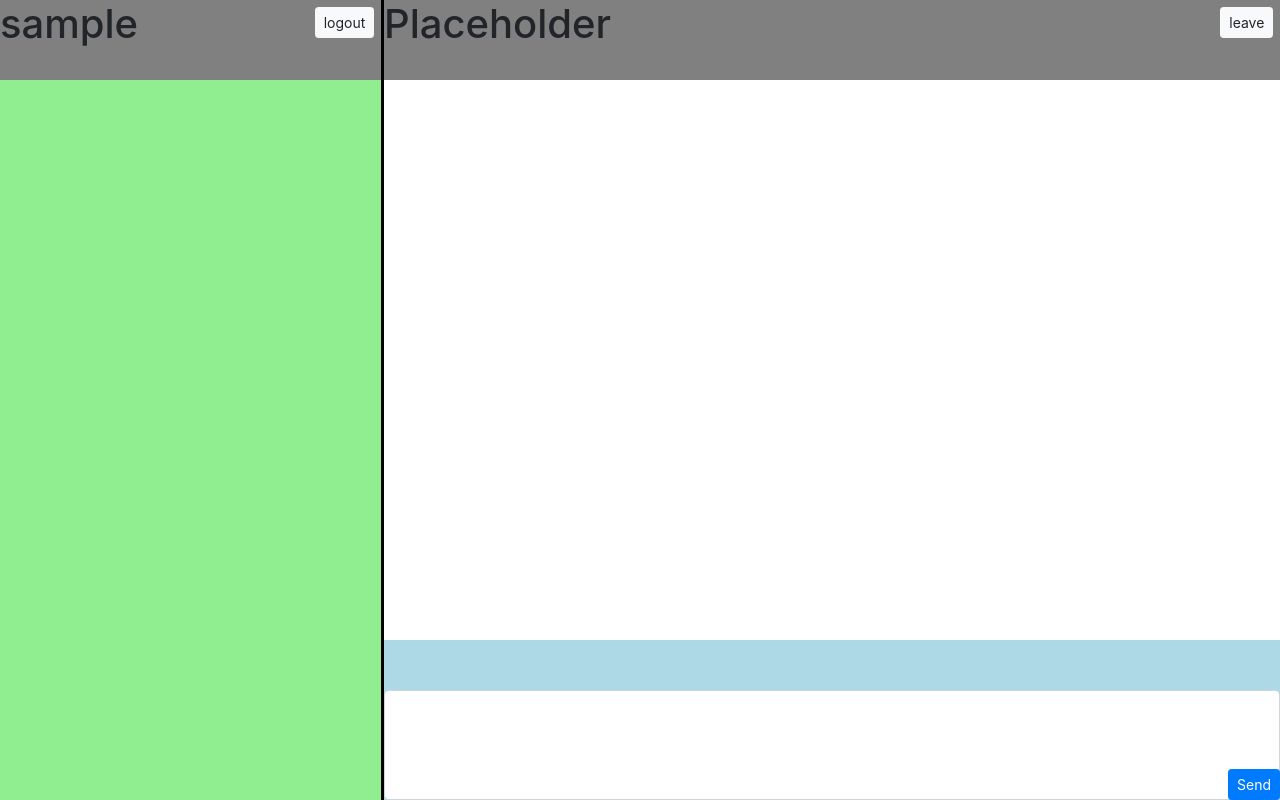
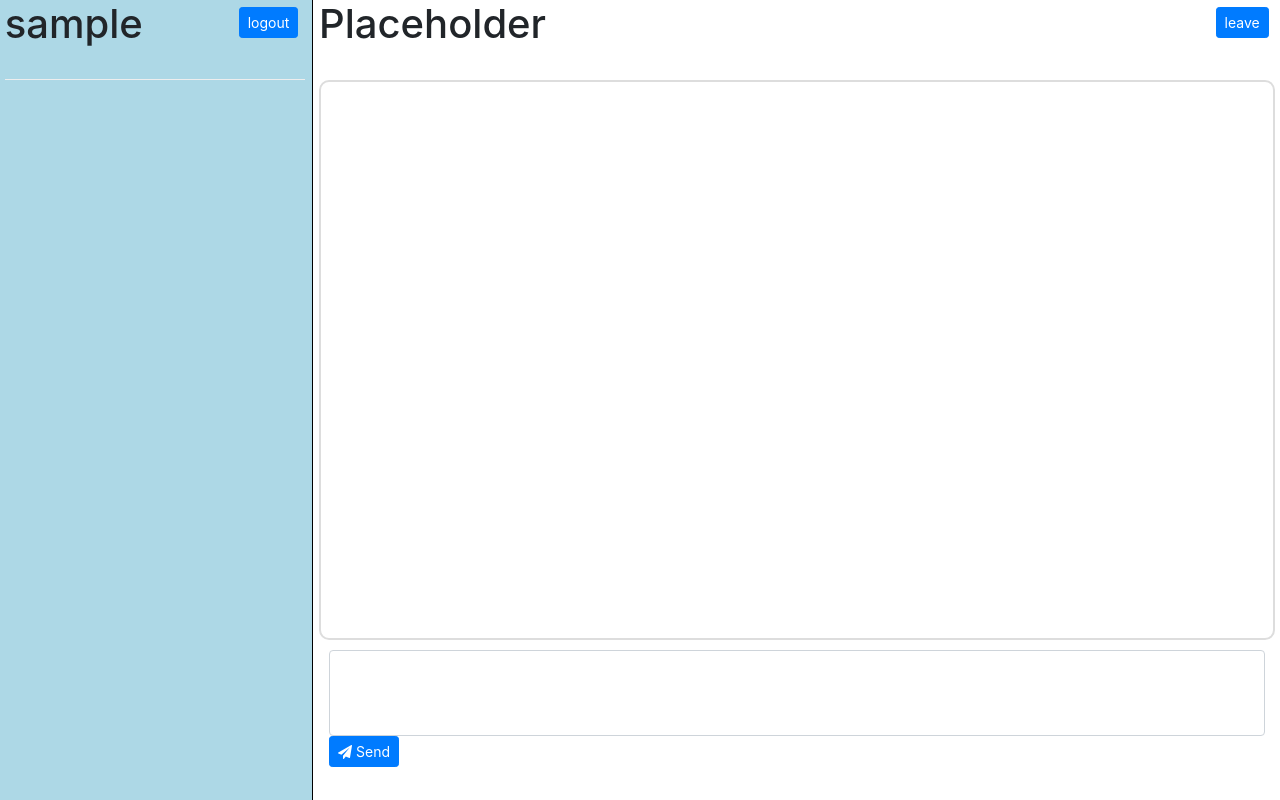
Before and after one commit to jenny011/Multiclient_Chat_App, a Flask app: template chat_room/templates/interface.html in a window 1280 px wide. Run offline with Flask 2, Linux system fonts and the light colour scheme; the template is opened without the code that fills it: most values are stand-ins (such as "Sample title", 1, 10 or a date in 2020); some libraries are stand-ins or nearby versions.

Commit message:
chat interface

```diff
--- a/chat_room/route/tcp_events.py
+++ b/chat_room/route/tcp_events.py
@@ -75,10 +75,10 @@ def handleMessage(msg):
 	print(msg)
 	msg_decoded = json.loads(msg)
 	username = msg_decoded["username"]
-	msg = msg_decoded["msg"]
+	# msg = msg_decoded["msg"]
 	user = all_users[username]
 	room_id = user.current_room_id
-	send(f'{username}: {msg}', room=room_id)
+	send(msg, room=room_id)
 
 # @socket.on('send_msg')
 # def send_message(msg):
--- a/chat_room/static/interface.css
+++ b/chat_room/static/interface.css
@@ -1,65 +1,138 @@
-body {
+html, body {
   overflow: hidden;
+  width:100%;
+  height: 100%;
 }
 
 .container-split {
   float: left;
+  max-height: 100vh;
   height: 100vh;
 }
 
+.container-content{
+  overflow-x: hidden;
+  overflow-y: auto;
+}
+
 #left-container {
-  max-width: 30%;
-  width: 30%;
-  border-right-style: solid;
-  border-right-color: black;
+  margin:0%;
+  padding-left:1.5%;
+  padding-right:0.5%;
+  border-right: 1px solid black;
+  background-color: lightblue;
 }
 
 #right-container {
-  max-width: 70%;
-  width: 70%;
+  margin:0%;
+  padding-left:0.5%;
+  padding-right:1.5%;
 }
 
 .container-title {
-  background-color: gray;
   max-height: 10%;
   height: 10%;
 }
 
+#user-container {
+  border-bottom: 1px solid #eee;
+}
 
 #msg-container {
+  padding:10px;
   max-height: 70%;
-  height: 70%;
-  /* border-style: solid;
-  border-color: red; */
+  height:70%;
+  border: 2px solid #ddd;
+  border-radius: 10px;
 }
 
 #chats-container {
   max-height: 90%;
   height: 90%;
-  /* border-style: solid;
-  border-color: green; */
-  background-color: lightgreen;
 }
 
 #send-container {
-  /* border-style: solid;
-  border-color: blue; */
-  position: absolute;
-  bottom: 0%;
-  max-height: 20%;
-  height: 20%;
-  max-width: 70%;
-  width: 70%;
-  background-color: lightblue;
-}
-
-#myMsg, #sendBtn {
-  position: absolute;
-  bottom: 0%;
-  right: 0%;
+  padding:10px;
 }
 
 #myMsg {
   height: auto;
   resize: none;
 }
+
+
+.system-msg{
+  margin:10px;
+  text-align: center;
+  color:gray;
+}
+
+.user-msg-box {
+  display:flex;
+  clear:both;
+  max-width:100%;
+  /* border: 1px solid green; */
+}
+
+.user-box {
+  display:flex;
+  flex-direction: column;
+  vertical-align: top;
+  max-width:100px;
+  margin: 0px 0px 10px 0px;
+  /* border: 1px solid pink; */
+}
+
+.user-id {
+  text-align: center;
+  word-wrap: break-word;
+  white-space: normal;
+  width:50px;
+  font-size: 8pt;
+  color: rgba(200,200,200);
+  /* border: 1px solid purple; */
+}
+
+.user-avatar {
+  text-align: center;
+  width:50px;
+  padding:3px;
+  /* border: 1px solid red; */
+}
+
+.user-msg {
+  display: flex;
+  align-items: center;
+  word-wrap: break-word;
+  white-space: normal;
+  max-width:60%;
+  /* min-width:100px; */
+  height:auto;
+  padding:8px;
+  margin:0px 10px 10px 10px;
+  border-radius: 5px;
+  /* border: 1px solid black; */
+}
+
+.left-box {
+  flex-direction: row;
+  justify-content: flex-start;
+  /* border: 1px solid blue; */
+}
+
+.right-box {
+  flex-direction: row-reverse;
+  justify-content: flex-start;
+  /* border: 1px solid blue; */
+}
+
+
+.left-msg {
+  text-align: left;
+  background-color: rgba(200,240,255);
+}
+
+.right-msg {
+  text-align: left;
+  background-color: rgba(230,230,230);
+}
--- /dev/null
+++ b/chat_room/static/models.js
@@ -0,0 +1,7 @@
+function leftMsg(user, msg) {
+  return '<div class="user-msg-box left-box"><div class="user-box"><div class="user-id">' + user + '</div><div class="user-avatar"><i class="fa fa-2x fa-user-circle-o" aria-hidden="true"></i></div></div><div class="user-msg left-msg">' + msg + '</div></div>'
+}
+
+function rightMsg(user, msg) {
+  return '<div class="user-msg-box right-box"><div class="user-box"><div class="user-id">' + user + '</div><div class="user-avatar"><i class="fa fa-2x fa-user-circle" aria-hidden="true"></i></div></div><div class="user-msg right-msg">' + msg + '</div></div>'
+}
--- a/chat_room/templates/entrance.html
+++ b/chat_room/templates/entrance.html
@@ -16,11 +16,11 @@
 	  </div>
 	</nav>
 
-	<div id="welcome-container">
-		<h1>Hi, {{username}}!</h1>
+	<div id="welcome-container" style="padding-top:30px">
+		<h1 style="text-align:center;">Hi, {{username}}!</h1>
 	</div>
 
-	<div id="content-container">
+	<div id="content-container" style="padding:30px">
 		<div id="room_container">
 			<div class="card">
 				<div class="card-header">
--- a/chat_room/templates/interface.html
+++ b/chat_room/templates/interface.html
@@ -6,40 +6,43 @@
 	<title>Chat System</title>
 	<link rel="stylesheet" href="https://cdn.jsdelivr.net/npm/bootstrap@4.5.3/dist/css/bootstrap.min.css" integrity="sha384-TX8t27EcRE3e/ihU7zmQxVncDAy5uIKz4rEkgIXeMed4M0jlfIDPvg6uqKI2xXr2" crossorigin="anonymous">
 	<link rel="stylesheet" type="text/css" href="/static/interface.css">
+	<link rel="stylesheet" href="https://cdnjs.cloudflare.com/ajax/libs/font-awesome/4.7.0/css/font-awesome.min.css">
 	<script type="text/javascript" src="https://cdnjs.cloudflare.com/ajax/libs/socket.io/3.1.2/socket.io.js"></script>
 	<script type="text/javascript" src="https://cdnjs.cloudflare.com/ajax/libs/jquery/3.5.1/jquery.min.js"></script>
 </head>
 <body>
-	<div class="container-split" id="left-container">
+	<div class="row">
+		<div class="container-split col-3" id="left-container">
 			<div class="container-title" id="user-container">
 				<div class="float-left"><h1>{{username}}</h1></div>
 				<div class="float-right" id="user-action" style="padding:5pt;">
-			  <a href="/logout" id="logout" class="btn btn-sm btn-light">logout</a>
+				  <a href="/logout" id="logout" class="btn btn-sm btn-primary">logout</a>
 			  </div>
 			</div>
-		<div class="container-content" id="chats-container" style="overflow-x: hidden; overflow-y: auto;">
+			<div class="container-content" id="chats-container">
 				<ul id="chats"></ul>
 			</div>
 		</div>
 
 
-	<div class="container-split" id="right-container">
+		<div class="container-split col-9" id="right-container">
 			<div class="container-title" id="current-chat-container">
 				<div class="float-left"><h1>Placeholder</h1></div>
 				<div class="float-right" id="chat-action" style="padding:5pt;">
-			  <a href="/leave_room" id="leave_room" class="btn btn-sm btn-light">leave</a>
+				  <a href="/leave_room" id="leave_room" class="btn btn-sm btn-primary">leave</a>
 			  </div>
 		  </div>
 
-		<div class="container-content" id="msg-container" style="overflow-x: hidden; overflow-y: auto;">
-			<ul id="messages"></ul>
+			<div class="container-content" id="msg-container">
+				<div id="messages"></div>
 		  </div>
 
 			<div class="container-send" id="send-container">
-			<form class="form-group">
-				<textarea class="form-control" id="myMsg" rows="4"></textarea>
-				<button class="btn btn-sm btn-primary" id="sendBtn">Send</button>
+				<form>
+					<textarea class="form-control" id="myMsg" rows="3"></textarea>
+					<button class="btn btn-sm btn-primary" id="sendBtn"><i class="fa fa-send"></i> Send</button>
 				</form>
+		  </div>
 		</div>
 	</div>
 
@@ -50,5 +53,6 @@
 	</script>
 	<script type="text/javascript" src="/static/client.js"></script>
 	<script type="text/javascript" src="/static/utils.js"></script>
+	<script type="text/javascript" src="/static/models.js"></script>
 </body>
 </html>
```
Also changed, not shown: chat_room/static/client.js (+26 -8 lines). Lines whose indentation alone changed are shown as unchanged.
